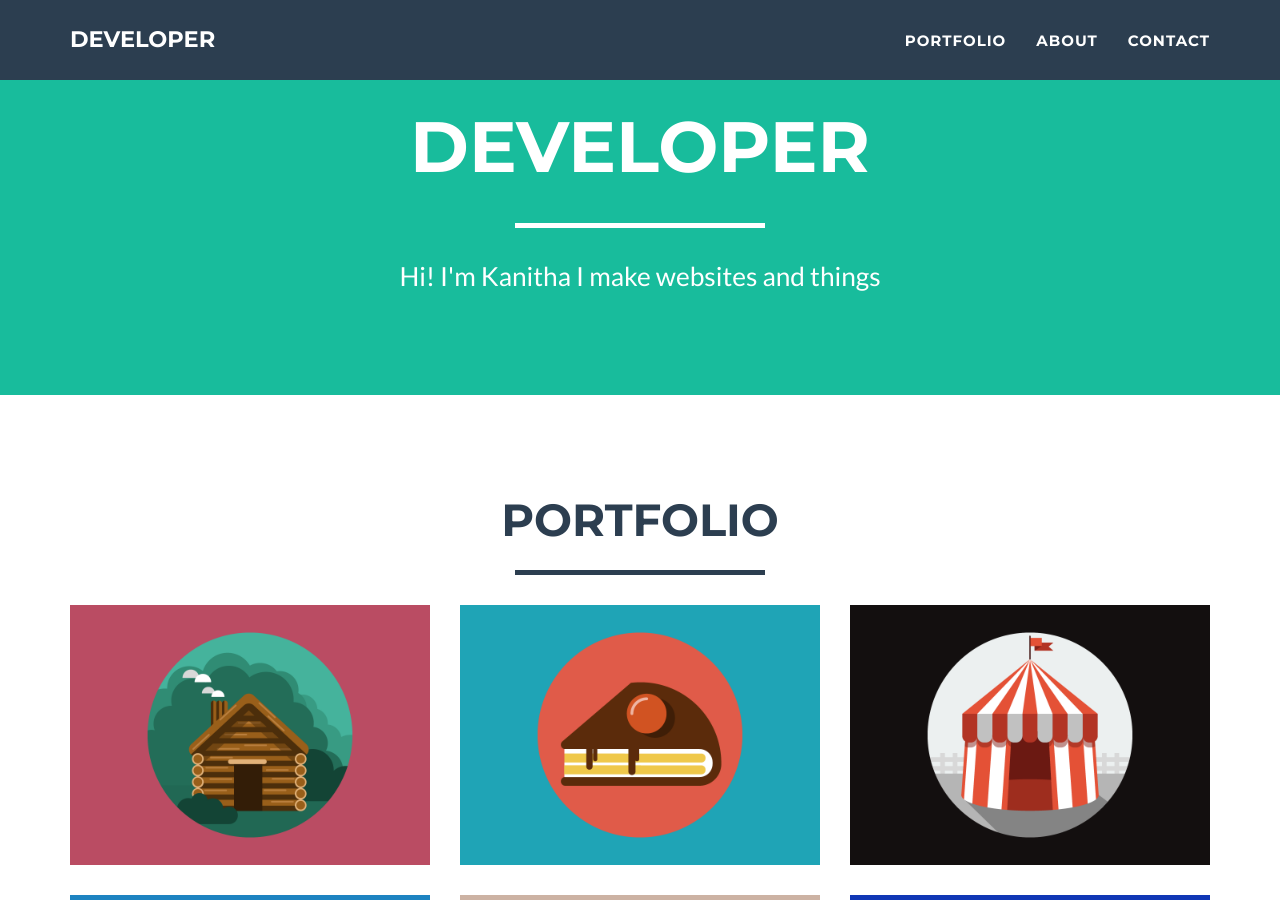
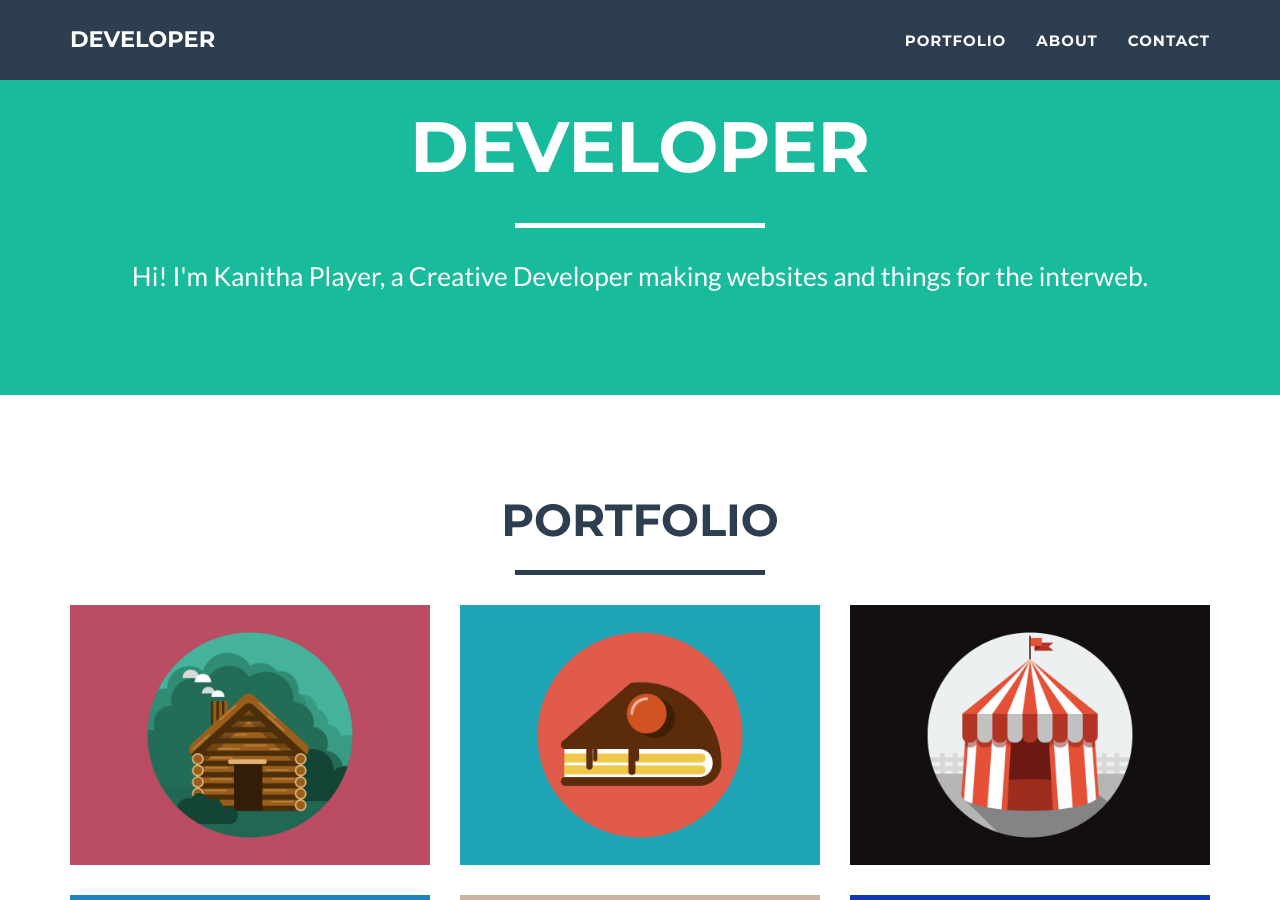
Before and after one commit to KanithaPlayer/kanithaplayer.github.io, a Jekyll site: the page built from index.html, in a window 1280 px wide and 900 px high, scrolled down 380 px. Built offline with Jekyll 4.4.1, drawn with Linux system fonts in a browser that asks for light colours; some of the changed lines change nothing that is shown; some of the changed text lies outside the part shown.

Commit message:
content using yml

```diff
--- a/_config.yml
+++ b/_config.yml
@@ -2,8 +2,8 @@
 title: Developer
 email: kanitha@gmail.com
 url: https://kanithaplayer.github.io/
-description: "Write an awesome description for your new site here. You can edit this line in _config.yml. It will appear in your document head meta (for Google search results) and in your feed.xml site description."
-skills: "Hi! I'm Kanitha I make websites and things"
+description: "They said I should edit this because this comes up in a search so: kanitha web developer makes websites all the internets"
+skills: "Hi! I'm Kanitha Player, a Creative Developer making websites and things for the interweb."
 meta_author: Player Kanitha
 
 # Google webmaster tools
@@ -47,8 +47,8 @@ social:
 
 # Postal address (add as many lines as necessary)
 address:
-  - line: 3481 Melrose Place
-  - line: Beverly Hills, CA 90210
+  - line: Right Now
+  - line: Vancouver, British Columbia
 
 # Credits content
 credits: 'Freelancer is a free to use, open source Bootstrap theme created by <a href="http://startbootstrap.com">Start Bootstrap</a>.'
```
